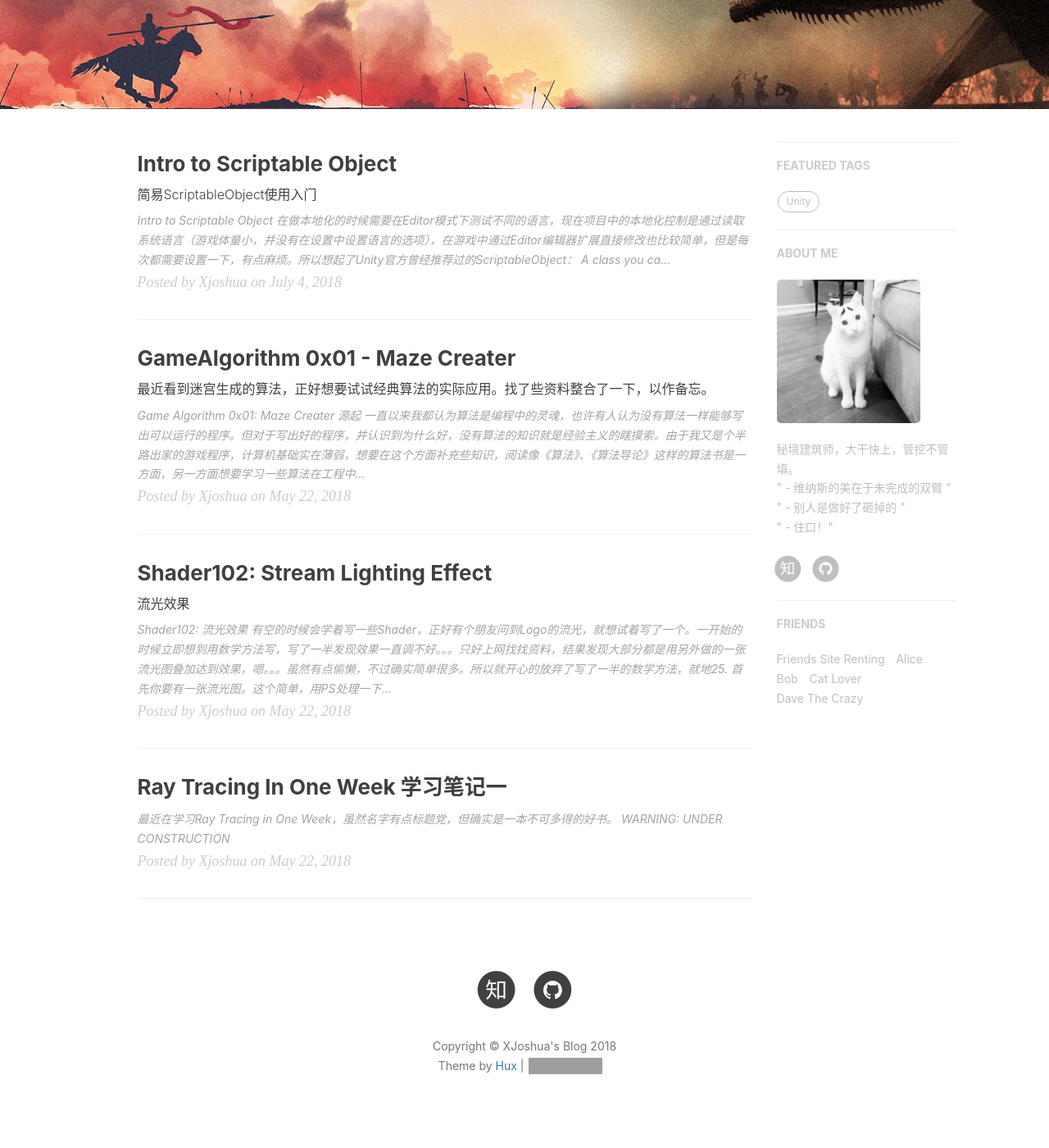
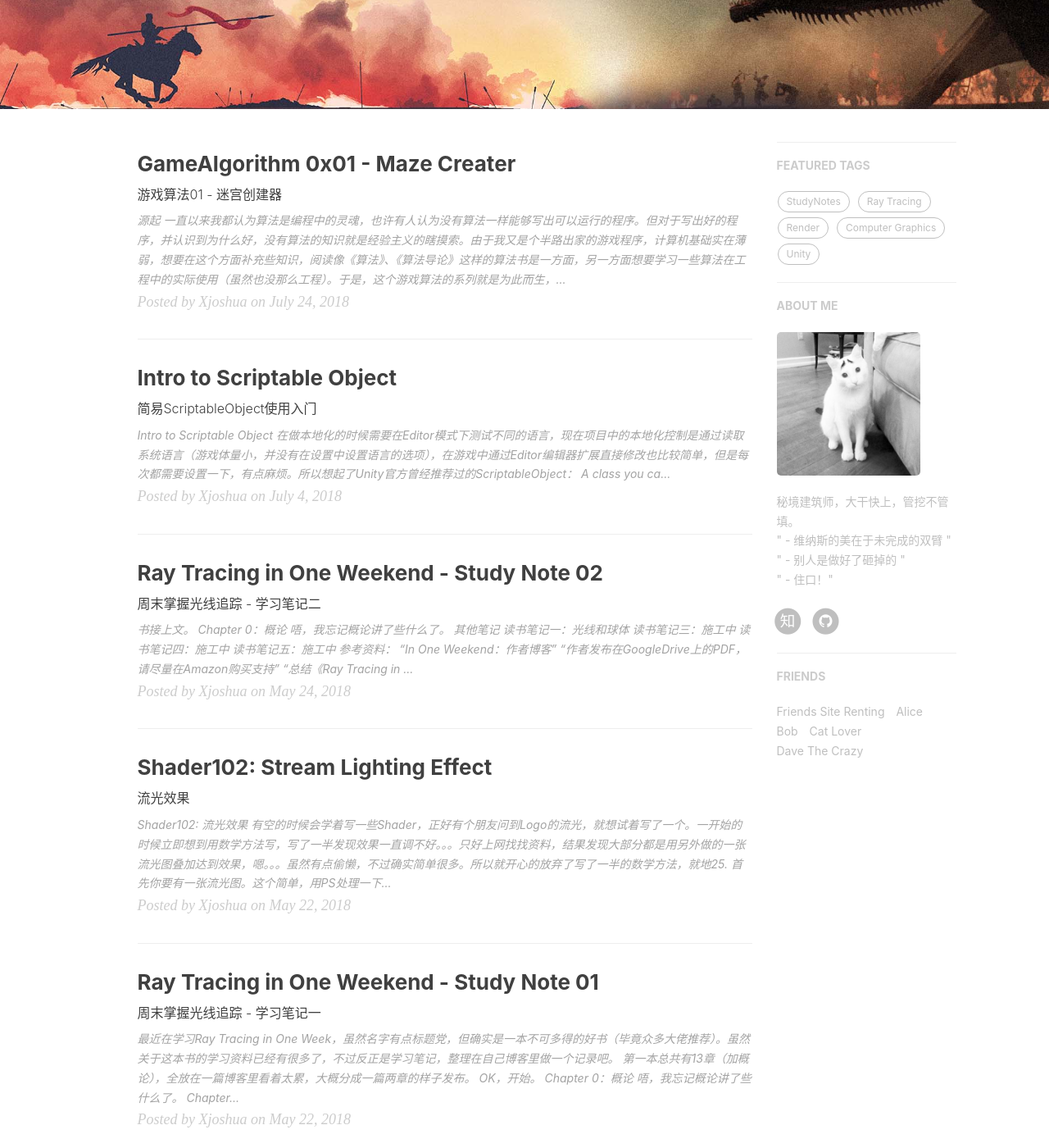
Before and after one commit to XJoshua/XJoshua.github.io, a Jekyll site: the page built from index.html, in a window 1280 px wide and 1400 px high, scrolled down 285 px. Shown: the whole window at 82% size. Built offline with Jekyll 4.4.1, drawn with Linux system fonts in a browser that asks for light colours; nearby versions of some CDN libraries; the list of posts is cut into pages by our own code; comment, search, counter and statistics services are not loaded; grey boxes are pictures that could not be loaded.

Commit message:
daily update

````diff
--- /dev/null
+++ b/_posts/2018-05-22-RTIOW-StudyNote01.md
@@ -0,0 +1,269 @@
+---
+layout:     post
+title:      "Ray Tracing in One Weekend - Study Note 01"
+subtitle:   "周末掌握光线追踪 - 学习笔记一"
+date:       2018-05-22 20:00:00
+author:     "Xjoshua"
+header-img: "img/post-bg-default.jpg"
+catalog: 	true
+tags:
+  - StudyNotes
+  - Ray Tracing
+  - Render
+  - Computer Graphics
+---
+
+最近在学习Ray Tracing in One Week，虽然名字有点标题党，但确实是一本不可多得的好书（毕竟众多大佬推荐）。虽然关于这本书的学习资料已经有很多了，不过反正是学习笔记，整理在自己博客里做一个记录吧。
+
+第一本总共有13章（加概论），全放在一篇博客里看着太累，大概分成一篇两章的样子发布。
+
+OK，开始。
+
+## Chapter 0：概论
+唔，我忘记概论讲了些什么了。
+
+## Chapter 1：输出第一张图片
+当你开始渲染器的时候，你需要一个看见图片的方式。最直接的方式就是写进文件。关键在于（图片文件）有那么多种格式，而其中大部分都很复杂。我常用的是纯文本的ppm格式。下面Wiki的解释挺不错的：
+![010-PPMWiki.png](https://raw.githubusercontent.com/XJoshua/XJoshua.github.io/master/img/in-post/1805/010-PPMWiki.png)
+
+我们写点C++代码来输出些东西：
+
+``` C
+int main()
+{
+    int nx = 200;
+    int ny = 100;
+    std::cout << "P3\n" << nx << " " << ny << "\n255\n";
+    for (int i = ny - 1; i >= 0; i--)
+    {
+        for (int j = 0; j < nx; j++)
+        {
+            float r = float(j) / float(nx);
+            float g = float(i) / float(ny);
+            float b = 0.2;
+            int ir = int(255.99*r);
+            int ig = int(255.99*g);
+            int ib = int(255.99*b);
+            std::cout << ir << " " << ig << " " << ib << "\n";
+        }
+    }
+    return 0;
+}
+```
+
+代码中的几个点说明一下：
+1. 每一行的像素从左到右输出
+2. 各行从上到下输出
+3. 照惯例每一个R/G/B部分的取值范围在0.0-1.0之间。我们可能会在内部使用高动态范围（译注：比如0-255），但是在输出之前我们还是会把他映射到0-1的范围，所以代码不会改变。
+4. 从左到右由黑变红，从下到上由黑变绿。红色和绿色融合成黄色，所以我们可以想见右上角是黄色的。
+
+#### 输出图像文件
+
+打开输出的文件，我们可以看见：（在我的mac上使用ToyViewer打开的，你也可以用你喜欢的浏览器，如果不支持，你可以google“ppm浏览器”）
+
+![011-preview01.png](https://raw.githubusercontent.com/XJoshua/XJoshua.github.io/master/img/in-post/1805/011-preview01.png)
+
+哦耶，这就是图形学版的“Hello World”。如果你的图片看起来不是这样的，用文本编辑器打开输出的文件看看，应该是像下面这样的：
+
+![012-preview02.png](https://raw.githubusercontent.com/XJoshua/XJoshua.github.io/master/img/in-post/1805/012-preview02.png)
+
+如果不是，你可能加了一些行或者啥的迷惑了图片浏览器。
+
+如果你想试试除了PPM更多的格式，试试Github上的stb_image.h，我挺喜欢的。
+
+#### 自注：
+试了一下作者的代码，发现不能输出到文件，可以看到终端中的输出和预想差不多。。。但是说好的输出成ppm文件呢？？？
+于是在网上找到了一篇文章，修改了一下代码：
+https://blog.csdn.net/libing_zeng/article/details/54412618
+
+``` Cpp
+#include "stdafx.h"
+#include <iostream>
+#include <fstream> // 添加 输出到文件的库
+#include "vec3.h"
+
+using namespace std;
+
+int main()
+{
+		ofstream outfile("chapter1_output.ppm", ios_base::out); // 输出地址
+
+		int nx = 200;
+		int ny = 100;
+		outfile << "P3\n" << nx << " " << ny << "\n255\n"; // 输出
+		<…>
+}
+```
+
+## Chapter 2：vec3类
+几乎所有的图形程序都会使用一些类来存储几何向量和颜色。在许多系统中这些向量是4D的（几何的3D加上齐次坐标，颜色的话RGB的加上透明通道）。对于我们来说，3个坐标就够了，所以我们用vec3来存储颜色，位置，方向，偏移等几乎所有的东西。也许有些人不喜欢这样，因为这不会阻止你做一些蠢事，像在位置坐标加上颜色。这很有道理，但我们这里采取“最少代码”原则，只要不是错的太离谱。
+
+下面是vec3类的第一部分：
+```Cpp
+#ifndef VEC3H
+#define VEC3H
+
+#include <math.h>
+#include <stdlib.h>
+#include <iostream>
+
+class vec3 {
+
+public:
+    vec3() {}
+    vec3(float e0, float e1, float e2) { e[0] = e0; e[1] = e1; e[3] = e2; }
+    inline float x() const { return e[0]; }
+    inline float y() const { return e[1]; }
+    inline float z() const { return e[2]; }
+    inline float r() const { return e[0]; }
+    inline float g() const { return e[1]; }
+    inline float b() const { return e[2]; }
+
+    inline const vec3& operator+() const { return *this; }
+    inline vec3 operator-() const { return vec3(-e[0], -e[1], -e[2]); }
+    inline float operator[](int i) const { return e[i]; }
+    inline float& operator[](int i) { return e[i]; };
+
+    inline vec3& operator+=(const vec3 &v2);
+    inline vec3& operator-=(const vec3 &v2);
+    inline vec3& operator*=(const vec3 &v2);
+    inline vec3& operator/=(const vec3 &v2);
+    inline vec3& operator*=(const float t);
+    inline vec3& operator/=(const float t);
+
+    inline float length() const { return sqrt(e[0] * e[0] + e[1] * e[1] + e[2] * e[2]); }
+    inline float squared_length() const { return e[0] * e[0] + e[1] * e[1] + e[2] * e[2]; }
+    inline void make_unit_vector();
+
+    float e[3];
+};
+#endif // ! VEC3H
+```
+
+#### 向量运算
+
+我在这用了float类型，不过在其他的光线追踪器中也用double类型。并不存在正确与否——顺从你自己的品味就行。这些都是写在头文件中，接下来我们要写一些向量运算：
+
+```Cpp
+inline vec3 operator+(const vec3 &v1, const vec3 &v2)
+{
+    return vec3(v1.e[0] + v2.e[0], v1.e[1] + v2.e[1], v1.e[2] + v2.e[2]);
+}
+
+inline vec3 operator-(const vec3 &v1, const vec3 &v2)
+{
+    return vec3(v1.e[0] - v2.e[0], v1.e[1] - v2.e[1], v1.e[2] - v2.e[2]);
+}
+
+inline vec3 operator*(const vec3 &v1, const vec3 &v2)
+{
+    return vec3(v1.e[0] * v2.e[0], v1.e[1] * v2.e[1], v1.e[2] * v2.e[2]);
+}
+
+inline vec3 operator/(const vec3 &v1, const vec3 &v2)
+{
+		return vec3(v1.e[0] / v2.e[0], v1.e[1] / v2.e[1], v1.e[2] / v2.e[2]);
+}
+```
+
+#### 几何运算
+
+`/`和`*`运算符是给颜色计算时使用的，你不太会想用在类似于坐标的运算中。同样，我们也有一些为几何准备的运算符：
+
+```Cpp
+inline float dot(const vec3 &v1, const vec3 &v2)
+{
+    return v1.e[0] * v2.e[0] + v1.e[1] * v2.e[1] + v1.e[2] * v2.e[2];
+}
+
+inline vec3 cross(const vec3 &v1, const vec3 &v2)
+{
+    return vec3((v1.e[1] * v2.e[2] - v1.e[2] * v2.e[1]),
+      -(v1.e[0] * v2.e[2] - v1.e[2] * v2.e[0]),
+      (v1.e[0] * v2.e[1] - v1.e[1] * v2.e[0]));
+}
+```
+
+#### 计算单位向量
+
+还有计算出和输入向量方向一致的单位向量：
+```Cpp
+// 似乎原文没有添加向量和浮点数的乘除法计算，计算单位向量时会报错
+inline vec3 operator*(float t, const vec3 &v)
+{
+    return vec3(t*v.e[0], t*v.e[1], t*v.e[2]);
+}
+
+inline vec3 operator/(vec3 v, float t)
+{
+    return vec3(v.e[0] / t, v.e[1] / t, v.e[2] / t);
+}
+
+inline vec3 unit_vector(vec3 v)
+{
+    return v / v.length();
+}
+```
+
+#### 使用运算方法
+
+现在我们可以改改main中的代码，使用我们刚写的vec3类：
+
+```Cpp
+#include "stdafx.h"
+#include <iostream>
+#include "vec3.h"
+
+int main()
+{
+		int nx = 200;
+		int ny = 100;
+		std::cout << "P3\n" << nx << " " << ny << "\n255\n";
+		for (int i = ny - 1; i >= 0; i--)
+		{
+        for (int j = 0; j < nx; j++)
+        {
+            // chapter 2
+            vec3 col(float(i) / float(nx), float(j) / float(ny), 0.2);
+            int ir = int(255.99 * col[0]);
+            int ig = int(255.99 * col[1]);
+            int ib = int(255.99 * col[2]);
+
+            std::cout << ir << " " << ig << " " << ib << "\n";
+        }
+		}
+	  return 0;
+}
+```
+
+#### 自注：
+Vec3类的文件要放在哪个文件里，也是一个问题，
+根据参考博客，类的定义都放在头文件中：
+
+-| 非模板类型(none-template) |	模板类型(template)
+-|--------------|--------------
+头文件(.h) |	全局变量申明（带extern限定符）|	带inline限定符的全局模板函数的申明和定义
+-|	全局函数的申明
+-|  带inline限定符的全局函数的定义
+-|	类的定义	模板类的定义
+-|	类函数成员和数据成员的申明（在类内部）|	模板类成员的申明和定义（定义可以放在类内或者类外，类外不需要写inline）
+-|	类定义内的函数定义（相当于inline）
+-|	带static const限定符的数据成员在类内部的初始化
+-|	带inline限定符的类定义外的函数定义
+实现文件(.cpp) |	全局变量的定义（及初始化）|	(无)
+-|	全局函数的定义
+-|	类函数成员的定义
+-|	类带static限定符的数据成员的初始化
+
+
+#### 其他笔记
+1. [读书笔记二：光线和球体](https://xjoshua.github.io/2018/05/22/SimpleMaze-0x01/)
+2. [读书笔记三：施工中](https://xjoshua.github.io/2018/05/22/SimpleMaze-0x01/)
+3. [读书笔记四：施工中](https://xjoshua.github.io/2018/05/22/SimpleMaze-0x01/)
+4. [读书笔记五：施工中](https://xjoshua.github.io/2018/05/22/SimpleMaze-0x01/)
+
+##### 参考资料：
+
+> 1. ["In One Weekend：作者博客"](http://in1weekend.blogspot.com/)
+> 2. ["作者发布在GoogleDrive上的PDF，请尽量在Amazon购买支持"](https://drive.google.com/drive/folders/14yayBb9XiL16lmuhbYhhvea8mKUUK77W)
+> 3. ["总结《Ray Tracing in One Weekend》 by 图形跟班"](https://blog.csdn.net/libing_zeng/article/details/72598060?locationNum=7&fps=1)
--- a/_posts/2018-05-22-StudyNotes-RayTracing.md
+++ /dev/null
@@ -1,21 +0,0 @@
----
-layout:     post
-title:      "Ray Tracing In One Week 学习笔记一"
-subtitle:   ""
-date:       2018-05-22 20:00:00
-author:     "Xjoshua"
-header-img: "img/post-bg-default.jpg"
-catalog: 	true
-tags:
-  - StudyNotes
-  - Ray Tracing
-  - Render
-  - Computer Graphics
----
-
-
-最近在学习Ray Tracing in One Week，虽然名字有点标题党，但确实是一本不可多得的好书。
-
-> WARNING: UNDER CONSTRUCTION
-
-![07_diffuse.png](https://raw.githubusercontent.com/XJoshua/XJoshua.github.io/master/img/in-post/1805/2018-05-22-07_diffuse.png)
--- /dev/null
+++ b/_posts/2018-05-24-RTIOW-StudyNote02.md
@@ -0,0 +1,33 @@
+---
+layout:     post
+title:      "Ray Tracing in One Weekend - Study Note 02"
+subtitle:   "周末掌握光线追踪 - 学习笔记二"
+date:       2018-05-24 20:00:00
+author:     "Xjoshua"
+header-img: "img/post-bg-default.jpg"
+catalog: 	true
+tags:
+  - StudyNotes
+  - Ray Tracing
+  - Render
+  - Computer Graphics
+---
+
+书接上文。
+
+## Chapter 0：概论
+唔，我忘记概论讲了些什么了。
+
+
+#### 其他笔记
+1. [读书笔记一：光线和球体](https://xjoshua.github.io/2018/05/22/SimpleMaze-0x01/)
+2. [读书笔记三：施工中](https://xjoshua.github.io/2018/05/22/SimpleMaze-0x01/)
+3. [读书笔记四：施工中](https://xjoshua.github.io/2018/05/22/SimpleMaze-0x01/)
+4. [读书笔记五：施工中](https://xjoshua.github.io/2018/05/22/SimpleMaze-0x01/)
+
+
+##### 参考资料：
+
+> 1. ["In One Weekend：作者博客"](http://in1weekend.blogspot.com/)
+> 2. ["作者发布在GoogleDrive上的PDF，请尽量在Amazon购买支持"](https://drive.google.com/drive/folders/14yayBb9XiL16lmuhbYhhvea8mKUUK77W)
+> 3. ["总结《Ray Tracing in One Weekend》 by 图形跟班"](https://blog.csdn.net/libing_zeng/article/details/72598060?locationNum=7&fps=1)
--- a/_posts/2018-07-24-SimpleMaze-0x01.md
+++ b/_posts/2018-07-24-SimpleMaze-0x01.md
@@ -1,8 +1,8 @@
 ---
 layout:     post
 title:      "GameAlgorithm 0x01 - Maze Creater"
-subtitle:   "最近看到迷宫生成的算法，正好想要试试经典算法的实际应用。找了些资料整合了一下，以作备忘。"
-date:       2018-05-22 20:00:00
+subtitle:   "游戏算法01 - 迷宫创建器"
+date:       2018-07-24 20:00:00
 author:     "Xjoshua"
 header-img: "img/post-bg-default.jpg"
 catalog: 	true
@@ -11,14 +11,12 @@ tags:
   - Algorithm
 ---
 
-## Game Algorithm 0x01: Maze Creater
-
 ## 源起
 一直以来我都认为算法是编程中的灵魂，也许有人认为没有算法一样能够写出可以运行的程序。但对于写出好的程序，并认识到为什么好，没有算法的知识就是经验主义的瞎摸索。由于我又是个半路出家的游戏程序，计算机基础实在薄弱，想要在这个方面补充些知识，阅读像《算法》、《算法导论》这样的算法书是一方面，另一方面想要学习一些算法在工程中的实际使用（虽然也没那么工程）。于是，这个游戏算法的系列就是为此而生，记录在算法实践中的思路和资料整合。因为工作原因，主力工具是Unity，所以大部分的代码是在Unity中完成的，会有一些Unity组件的加入。
 
 ## 迷宫生成算法
 
-作为一个Roguelike游戏的爱好者，我对于所有的程序生成（内容）技术都非常痴迷。在学习游戏程序之前甚至还学了点深度学习（非常皮毛，基本上是当作工具在用，当然现在基本快忘光了...捂脸）。作为Roguelike游戏的基础，地图生成就成为了不二之选。而且Wiki也有详细的介绍。
+作为一个Roguelike游戏的爱好者，我对于所有的程序生成（内容）技术都非常感兴趣。在学习游戏程序之前甚至还学了点深度学习（非常皮毛，基本上是当作工具在用，当然现在基本快忘光了...捂脸）。作为Roguelike游戏的基础，地图生成就成为了不二之选。而且Wiki也有详细的介绍。
 
 根据Wikipedia的Maze generation algorithm条目，有如下迷宫生成算法：
 * 基于图论的算法
@@ -31,11 +29,11 @@ tags:
 
 > 这篇文章中的迷宫是使用的单元是周围有墙的，也就是说和周边单元的连通性存储在单元内（当然这样会有重复的数据）。后面的章节也许会修改成墙作为单独的单元存在（大部分的Roguelike游戏也是这样做的）。
 
-* #### 深度优先
+#### 深度优先
 从任意一个起点（或者指定单元）开始，随机选择一个邻近的单元，将这个单元设置为已访问，然后把这个单元设置为当前单元。重复上面的步骤，直到当前单元没有未访问的邻近单元。然后重新选择未访问的单元，重复步骤。
 按照wiki上的深度优先的解释，似乎和递归回溯是一样的。不过看旁边的图的似乎有的路径没有和主路径连通（即不是完美迷宫），所以差别应该在一条路径走到尽头，然后选取第二个点重开路径上。
 
-* #### 递归回溯
+#### 递归回溯
 全称是使用递归回溯的深度优先算法，深度优先的加强版。区别在于每次更新当前单元的时候，会把上一个单元作为节点存储到一个栈中，这样当一个路径到死路时，从栈顶取出单元作为当前单元，如果当前单元没有未访问的邻近单元，再取出下一个栈顶，这称为“递归回溯”。
 
 ##### Wiki的流程说明：
@@ -50,7 +48,7 @@ tags:
 >       1. Pop a cell from the stack
 >       2. Make it the current cell
 
-* #### 随机Kruskal算法
+#### 随机Kruskal算法
 随机Kruskal算法看起来像是随机选择某个单元和它随机的邻近的单元连结（去除中间的墙）。
 
 > 1. Create a list of all walls, and create a set for each cell, each containing just that one cell.
@@ -66,7 +64,7 @@ tags:
 
 唔...没有仔细研究，不知道怎么确保连通性的。看上去生成的迷宫比较支离破碎，有很多那种在路口就能一眼看穿的死路。
 
-* #### 随机Prim算法
+#### 随机Prim算法
 
 > 1. Start with a grid full of walls.
 >    创建全是墙的网格。
@@ -85,7 +83,7 @@ tags:
 
 Prim算法生成的迷宫和Kruskal生成的算法有点类似，非常多短小的支线。和深度优先比起来没有明显的主要路线，走起来会更加困难。
 
-* #### 递归分隔算法
+#### 递归分隔算法
 递归分隔算法把整个迷宫单元分成数个子迷宫，子迷宫之间生成通路。然后继续把小迷宫分隔直到不能分隔为止。
 递归分隔算法生成的迷宫看上去更适合有明显区域概念的游戏，比如去掉一些小迷宫中的墙可以生成大的房间（关于生成带有小房间的迷宫之后应该会写一篇的吧，不过可能不会用递归分隔来做）。
 
@@ -197,6 +197,8 @@ public struct Point
 
 ```
 
+#### 迷宫创建器
+
 重头戏当然是迷宫创建器，参考Wiki对递归回溯的说明。
 
 为了方便做展示动画，创建方法写成了协程，每一帧访问一个单元，并在结束的时候执行结束方法（这里其实只是把走迷宫的按钮显示出来）。
@@ -236,8 +238,9 @@ public IEnumerator CreatMazeWithAnima(Action<Cell[,]> args = null)
 }
 
 ```
+#### 核心循环
 
-核心循环，按照Wiki的流程说明，
+按照Wiki的流程说明，
 
 > * 如果当前的单元有没有访问过的邻单元
 >   1. 随机选择邻单元
````
Also changed, not shown: other parts of _posts/2018-07-24-SimpleMaze-0x01.md (+5 -1 lines).
